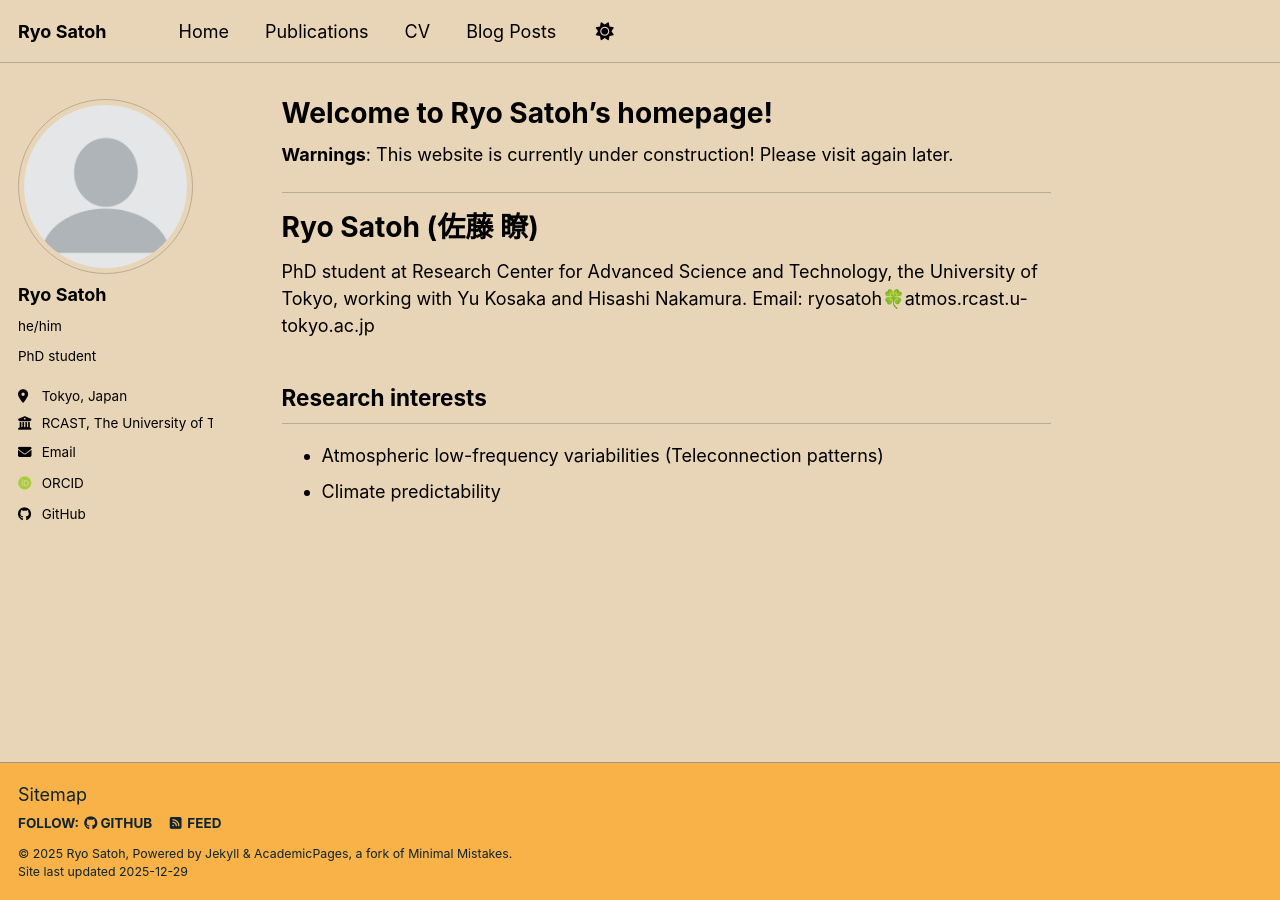
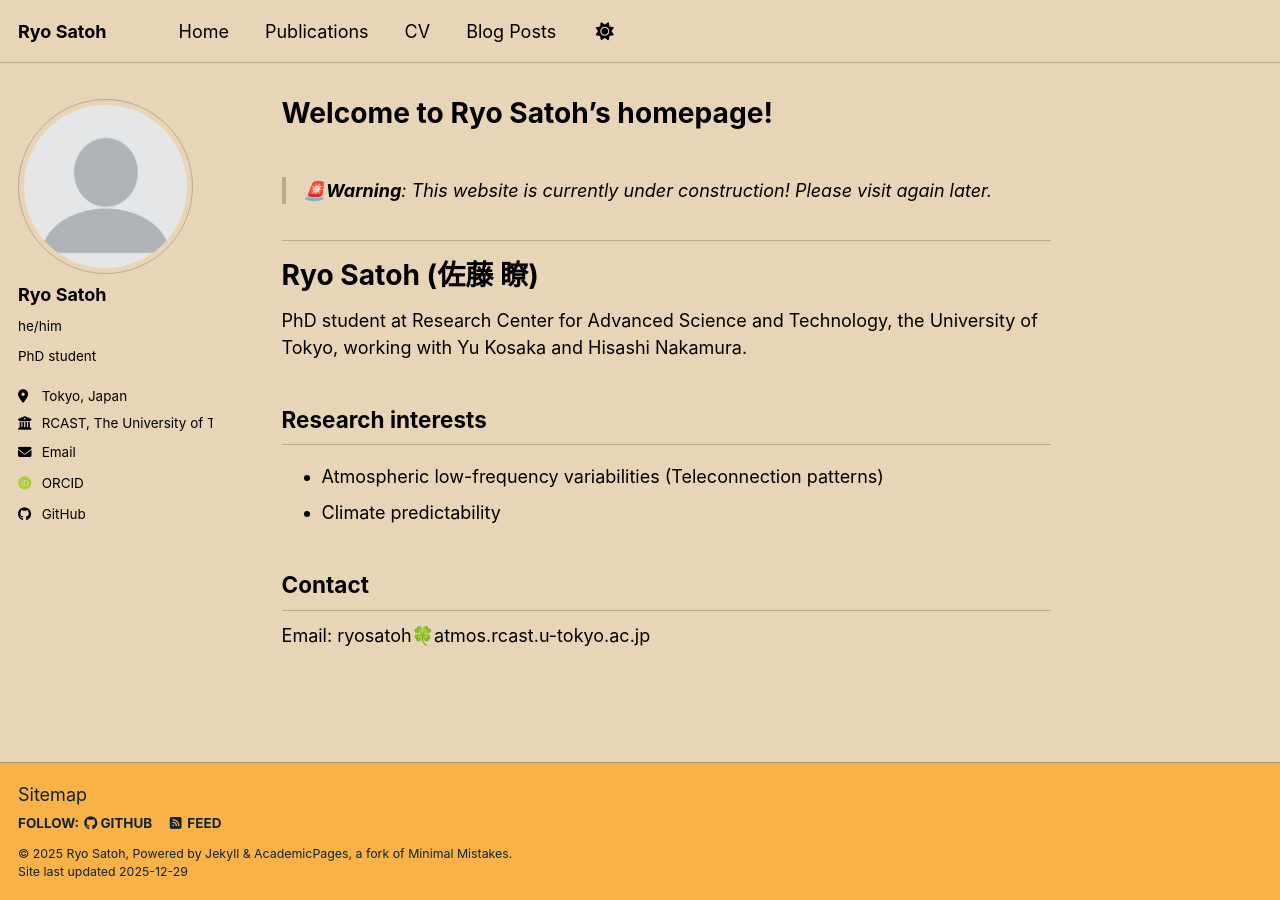
Before and after one commit to ryosatoh/ryosatoh.github.io, a Jekyll site: the page built from _pages/about.md, in a window 1280 px wide. Built offline with Jekyll 4.4.1, drawn with Linux system fonts in a browser that asks for light colours; some web fonts are replaced; a script bundle is joined from its source files by our own code; library files that are not in the unit come from our copies.

Commit message:
Update about.md

```diff
--- a/_pages/about.md
+++ b/_pages/about.md
@@ -7,17 +7,19 @@ redirect_from:
   - /about.html
 ---
 
-**Warnings**: This website is currently under construction! Please visit again later.
+> **🚨Warning**: This website is currently under construction! Please visit again later.
 
 ---
 # Ryo Satoh (佐藤 瞭)
 
 PhD student at Research Center for Advanced Science and Technology, the University of Tokyo, working with Yu Kosaka and Hisashi Nakamura.
-Email: ryosatoh🍀atmos.rcast.u-tokyo.ac.jp
 
 ## Research interests
 - Atmospheric low-frequency variabilities (Teleconnection patterns)
 - Climate predictability
+
+## Contact
+Email: ryosatoh🍀atmos.rcast.u-tokyo.ac.jp
 
 <!--
 This is the front page of a website that is powered by the [Academic Pages template](https://github.com/academicpages/academicpages.github.io) and hosted on GitHub pages. [GitHub pages](https://pages.github.com) is a free service in which websites are built and hosted from code and data stored in a GitHub repository, automatically updating when a new commit is made to the repository. This template was forked from the [Minimal Mistakes Jekyll Theme](https://mmistakes.github.io/minimal-mistakes/) created by Michael Rose, and then extended to support the kinds of content that academics have: publications, talks, teaching, a portfolio, blog posts, and a dynamically-generated CV. Incidentally, these same features make it a great template for anyone that needs to show off a professional template!
```
